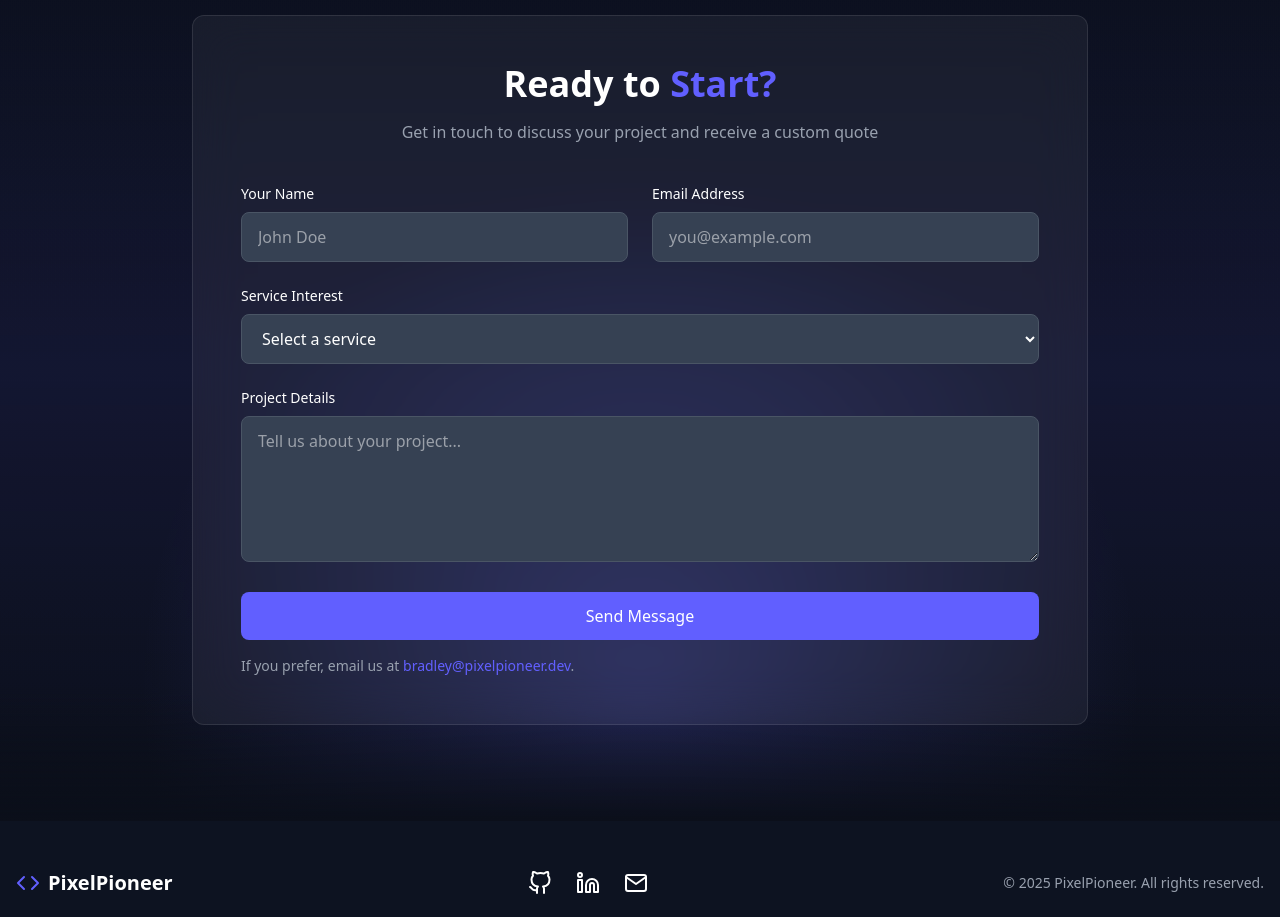
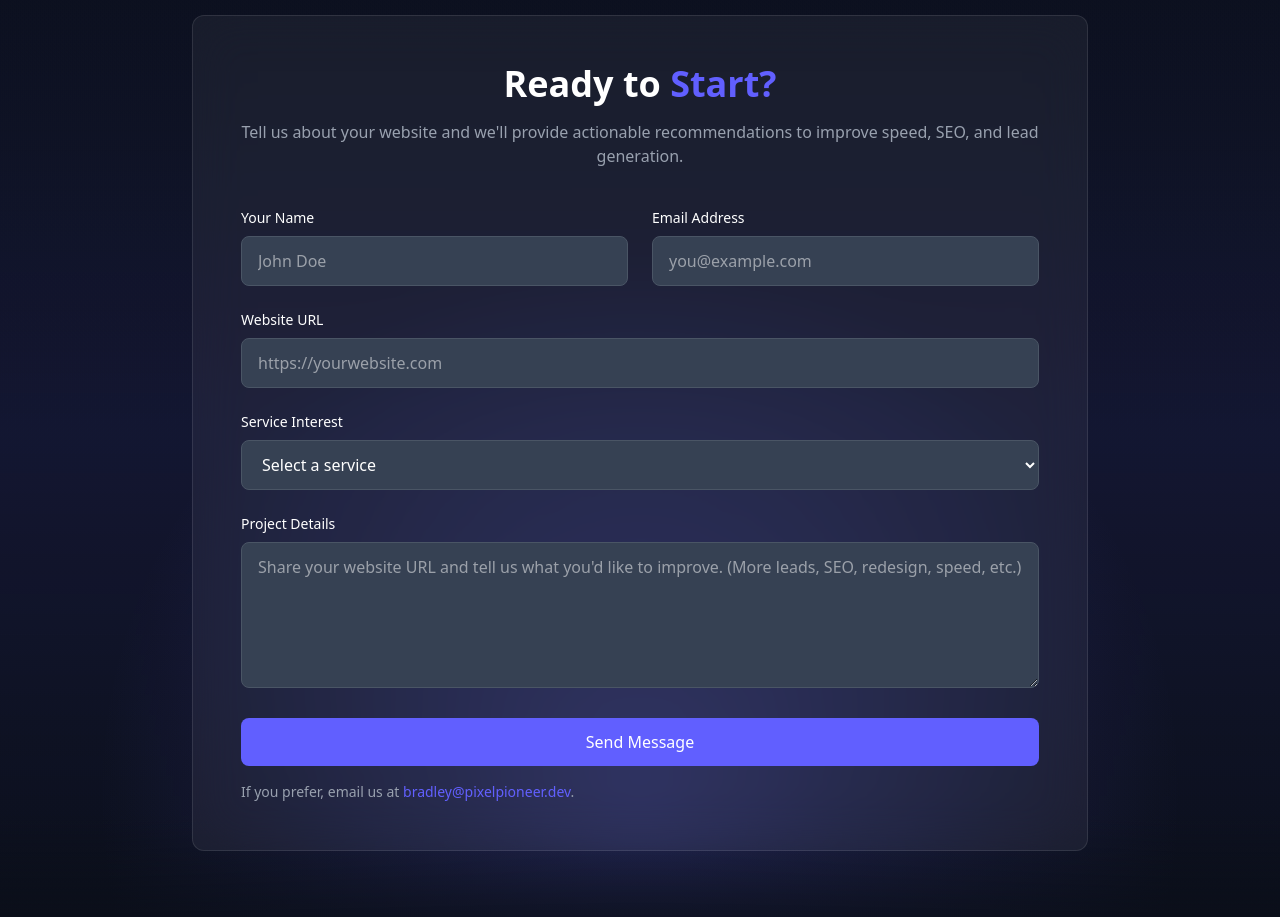
Before and after one commit to bboyd146/pixel-pioneer, a React (Vite) app: page / in a window 1280 px wide. Shown: the part 6460-7377 px from the top of the page. Built offline with nearby package versions, Linux system fonts and the light colour scheme.

Commit message:
updated form to include website url input and also other changes

```diff
--- a/src/components/Contact.jsx
+++ b/src/components/Contact.jsx
@@ -5,6 +5,7 @@ export default function Contact() {
   const FORM_ID = "1FAIpQLSenp0yRQ_PGhphAlZPs4q1jtJLh8UiXZC7FiIFHPUurZtC8HQ";
   const ENTRY_ID_NAME = "entry.2116052852";
   const ENTRY_ID_EMAIL = "entry.1558582620";
+  const ENTRY_ID_WEBSITE = "entry.1763070305";
   const ENTRY_ID_SERVICE = "entry.1060472253";
   const ENTRY_ID_MESSAGE = "entry.288713975";
 
@@ -13,6 +14,7 @@ export default function Contact() {
   const [form, setForm] = useState({
     name: "",
     email: "",
+    website: "",
     service: "",
     message: "",
   });
@@ -25,7 +27,9 @@ export default function Contact() {
   const validate = () => {
     if (!form.name.trim()) return "Please enter your name.";
     if (!form.email.trim()) return "Please enter your email.";
-    if (!/^\S+@\S+\.\S+$/.test(form.email)) return "Please enter a valid email.";
+    if (!/^\S+@\S+\.\S+$/.test(form.email))
+      return "Please enter a valid email.";
+    if (!form.website.trim()) return "Please enter your website URL.";
     if (!form.service) return "Please select a service.";
     if (!form.message.trim()) return "Please tell us about your project.";
     return null;
@@ -46,6 +50,7 @@ export default function Contact() {
       const payload = new FormData();
       payload.append(ENTRY_ID_NAME, form.name);
       payload.append(ENTRY_ID_EMAIL, form.email);
+      payload.append(ENTRY_ID_WEBSITE, form.website);
       payload.append(ENTRY_ID_SERVICE, form.service);
       payload.append(ENTRY_ID_MESSAGE, form.message);
 
@@ -56,15 +61,18 @@ export default function Contact() {
       });
 
       setSubmitting(false);
-      setForm({ name: "", email: "", service: "", message: "" });
-      setStatus({ type: "success", message: "Thanks — your message was sent!" });
+      setForm({ name: "", email: "", website: "", service: "", message: "" });
+      setStatus({
+        type: "success",
+        message: "Thanks — your message was sent!",
+      });
     } catch (err) {
       console.error("Submit error:", err);
       setSubmitting(false);
       setStatus({
         type: "error",
         message:
-          "There was an error submitting the form. You can email us at brad.dev25@gmail.com.",
+          "There was an error submitting the form. You can email us at bradl@pixelpioneer.dev.",
       });
     }
   };
@@ -84,14 +92,18 @@ className="relative py-24 bg-gradient-to-t from-transparent via-indigo-500/10 to
                 Ready to <span className="text-indigo-500">Start?</span>
               </h2>
               <p className="text-gray-400">
-              Get in touch to discuss your project and receive a custom quote
+                Tell us about your website and we'll provide actionable
+                recommendations to improve speed, SEO, and lead generation.{" "}
               </p>
             </div>
 
             <form className="space-y-6" onSubmit={handleSubmit} noValidate>
               <div className="grid grid-cols-1 md:grid-cols-2 gap-6">
                 <div>
-                <label htmlFor="name" className="block mb-2 text-sm font-medium">
+                  <label
+                    htmlFor="name"
+                    className="block mb-2 text-sm font-medium"
+                  >
                     Your Name
                   </label>
                   <input
@@ -106,7 +118,10 @@ className="relative py-24 bg-gradient-to-t from-transparent via-indigo-500/10 to
                 </div>
 
                 <div>
-                <label htmlFor="email" className="block mb-2 text-sm font-medium">
+                  <label
+                    htmlFor="email"
+                    className="block mb-2 text-sm font-medium"
+                  >
                     Email Address
                   </label>
                   <input
@@ -122,7 +137,29 @@ className="relative py-24 bg-gradient-to-t from-transparent via-indigo-500/10 to
               </div>
 
               <div>
-              <label htmlFor="service" className="block mb-2 text-sm font-medium">
+                <label
+                  htmlFor="website"
+                  className="block mb-2 text-sm font-medium"
+                >
+                  Website URL
+                </label>
+
+                <input
+                  id="website"
+                  name="website"
+                  value={form.website}
+                  onChange={handleChange}
+                  type="url"
+                  className="w-full px-4 py-3 bg-gray-700 border border-gray-600 rounded-lg focus:ring-indigo-500 focus:border-indigo-500"
+                  placeholder="https://yourwebsite.com"
+                />
+              </div>
+
+              <div>
+                <label
+                  htmlFor="service"
+                  className="block mb-2 text-sm font-medium"
+                >
                   Service Interest
                 </label>
                 <select
@@ -133,6 +170,8 @@ className="relative py-24 bg-gradient-to-t from-transparent via-indigo-500/10 to
                   className="w-full px-4 py-3 bg-gray-700 border border-gray-600 rounded-lg focus:ring-indigo-500 focus:border-indigo-500"
                 >
                   <option value="">Select a service</option>
+                  <option>Free Website Audit</option>
+                  <option>Not Sure / Need Advice</option>
                   <option>Basic Static Page</option>
                   <option>Professional Business Page</option>
                   <option>Premium Conversion Page</option>
@@ -143,7 +182,10 @@ className="relative py-24 bg-gradient-to-t from-transparent via-indigo-500/10 to
               </div>
 
               <div>
-              <label htmlFor="message" className="block mb-2 text-sm font-medium">
+                <label
+                  htmlFor="message"
+                  className="block mb-2 text-sm font-medium"
+                >
                   Project Details
                 </label>
                 <textarea
@@ -153,7 +195,7 @@ className="relative py-24 bg-gradient-to-t from-transparent via-indigo-500/10 to
                   onChange={handleChange}
                   rows="5"
                   className="w-full px-4 py-3 bg-gray-700 border border-gray-600 rounded-lg focus:ring-indigo-500 focus:border-indigo-500"
-                placeholder="Tell us about your project..."
+                  placeholder="Share your website URL and tell us what you'd like to improve. (More leads, SEO, redesign, speed, etc.)"
                 />
               </div>
 
@@ -181,7 +223,10 @@ className="relative py-24 bg-gradient-to-t from-transparent via-indigo-500/10 to
 
             <p className="mt-4 text-sm text-gray-400">
               If you prefer, email us at{" "}
-            <a className="text-indigo-500" href="mailto:bradley@pixelpioneer.dev">
+              <a
+                className="text-indigo-500"
+                href="mailto:bradley@pixelpioneer.dev"
+              >
                 bradley@pixelpioneer.dev
               </a>
               .
@@ -189,7 +234,6 @@ className="relative py-24 bg-gradient-to-t from-transparent via-indigo-500/10 to
           </div>
         </div>
         <div className="pointer-events-none absolute bottom-0 left-0 w-full h-32 bg-gradient-to-b from-transparent to-[#0b0f1a]" />
-
       </section>
     </AnimatedSection>
   );
```
Lines whose indentation alone changed are shown as unchanged.
